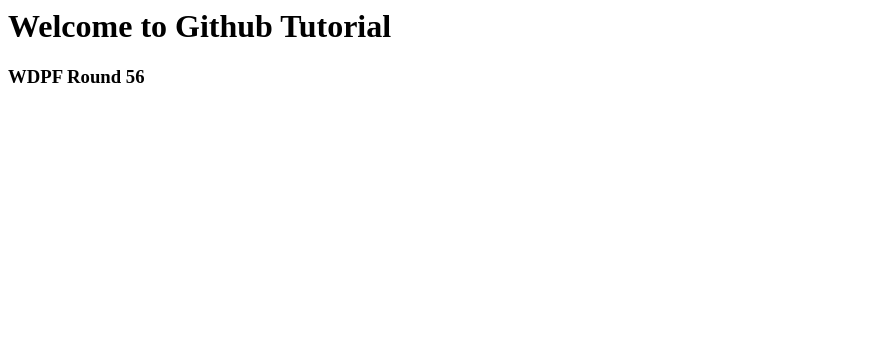
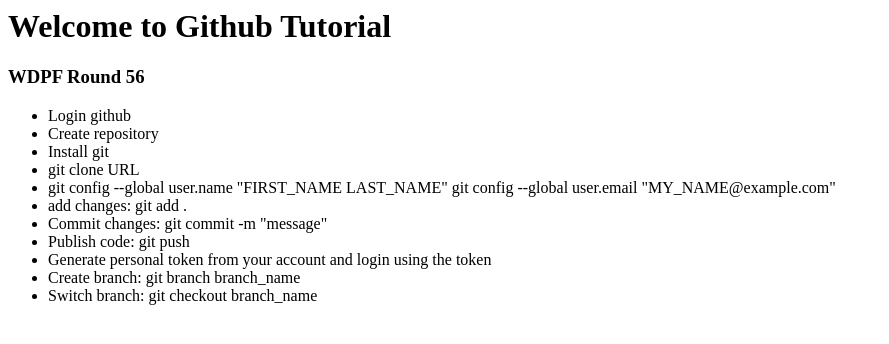
Before and after one commit to mhsohel/round56, a plain HTML site: page index.html in a window 1280 px wide. Shown: the whole page, without its empty margins (0-889 px from the left). Drawn offline with Linux system fonts and the light colour scheme.

Commit message:
Instruction added

```diff
--- a/index.html
+++ b/index.html
@@ -1,2 +1,17 @@
 <h1>Welcome to Github Tutorial</h1>
 <h3>WDPF Round 56</h3>
+
+<ul>
+    <li>Login github</li>
+    <li>Create repository</li>
+    <li>Install git</li>
+    <li>git clone URL</li>
+    <li>git config --global user.name "FIRST_NAME LAST_NAME"
+        git config --global user.email "MY_NAME@example.com"</li>
+    <li>add changes: git add .</li>
+    <li>Commit changes: git commit -m "message"</li>
+    <li>Publish code: git push</li>
+    <li>Generate personal token from your account and login using the token</li>
+    <li>Create branch: git branch branch_name</li>
+    <li>Switch branch: git checkout branch_name</li>
+</ul>
```
